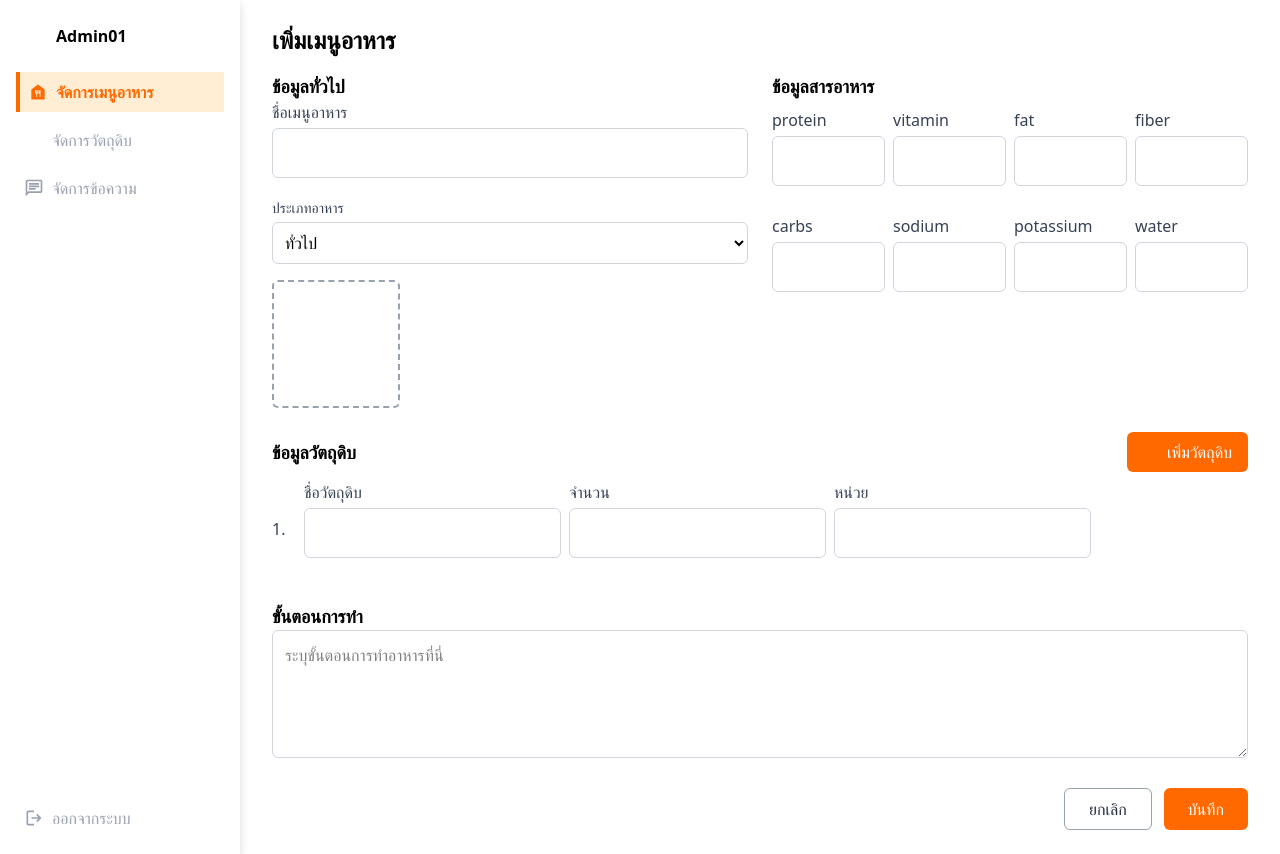
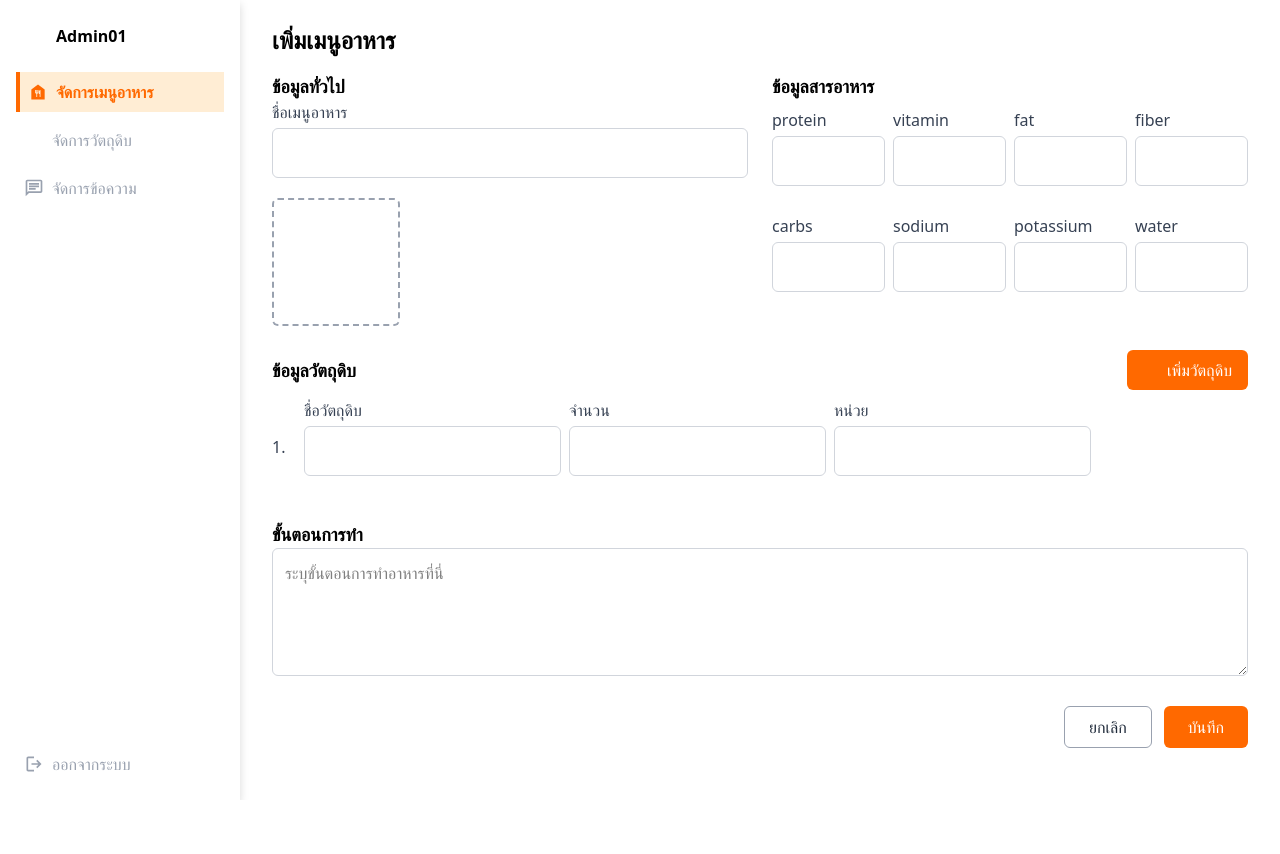
Before and after one commit to KidneyCare-SoftwareEngineering/KidneyCare-Admin, a Next.js app in the folder frontend/: page /Menu/AddMenu in a window 1280 px wide. After the commit the page ends 800 px from the top, so only its background shows below. Built offline with nearby package versions, Linux system fonts and the light colour scheme; some icons are missing.

Commit message:
Del typefood

```diff
--- a/frontend/src/app/Menu/AddMenu/page.tsx
+++ b/frontend/src/app/Menu/AddMenu/page.tsx
@@ -114,21 +114,6 @@ export default function AddFoodMenu() {
               onChange={(e) => setFoodName(e.target.value)}
               type="text"
             />
-            <div className="mt-4">
-              <label className="block text-sm font-medium text-gray-700 mb-1">
-                ประเภทอาหาร
-              </label>
-              <select
-                value={foodType}
-                onChange={(e) => setFoodType(e.target.value)}
-                className="w-full p-2 border border-gray-300 rounded-md focus:outline-none focus:ring-2 focus:ring-orange-400"
-              >
-                <option value="ทั่วไป">ทั่วไป</option>
-                <option value="ฮาลาล">ฮาลาล</option>
-                <option value="มังสวิรัติ">มังสวิรัติ</option>
-                <option value="วีแกน">วีแกน</option>
-              </select>
-            </div>
             <div className="mt-4 flex gap-2">
               {images.map((image, index) => (
                 <div
```
